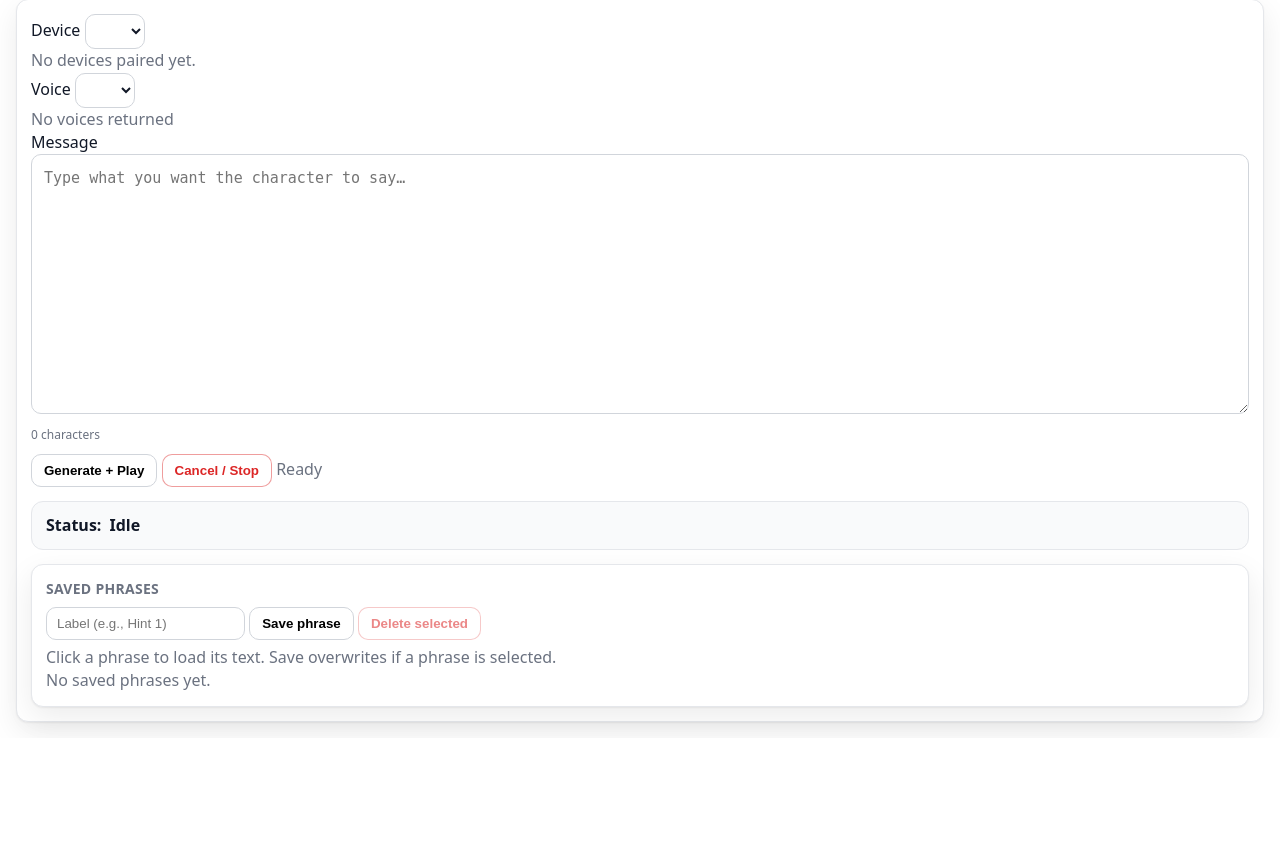
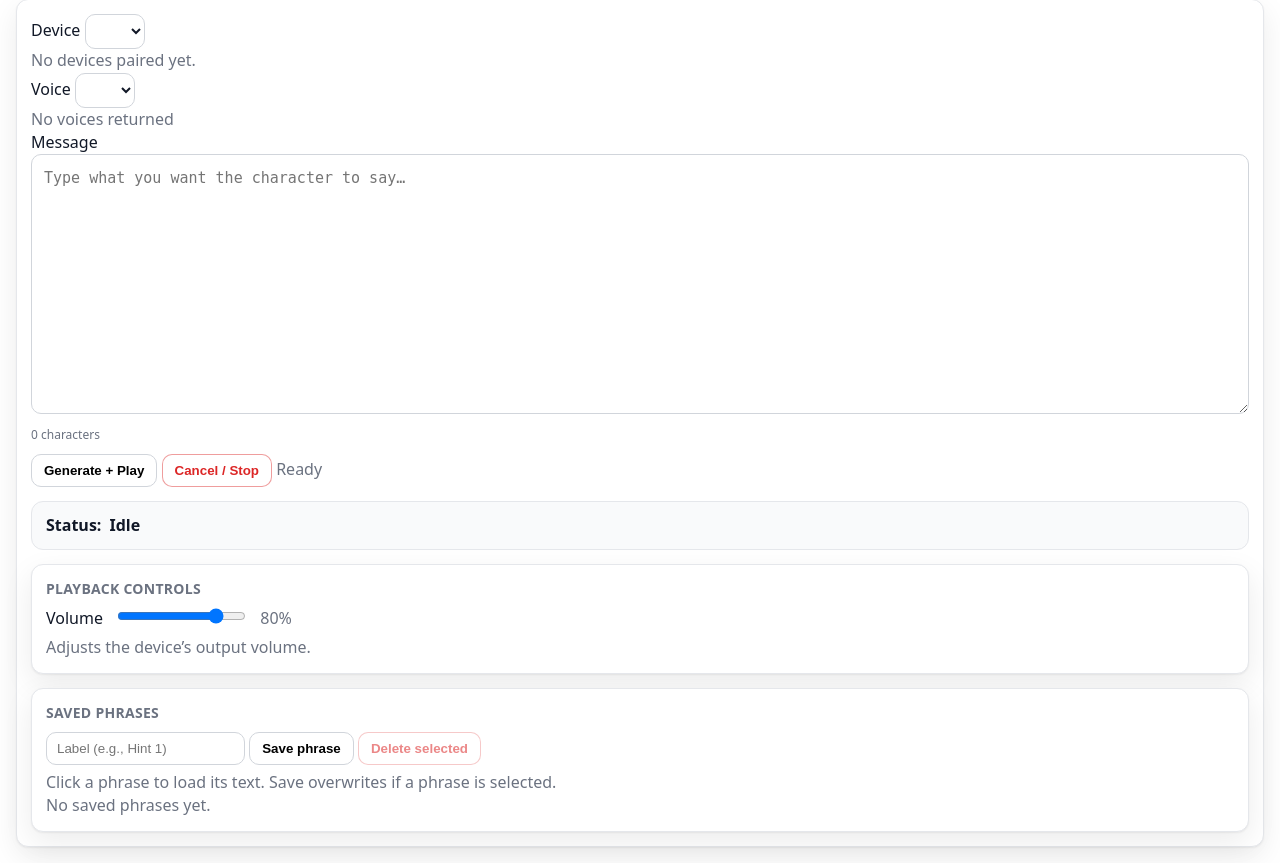
Before and after one commit to callen6123/hint-platform, a Flask app: template hub/templates/speak.html in a window 1280 px wide. Shown: the part 66-929 px from the top of the page. Before the commit the page ends 798 px from the top, so only its background shows below. Run offline with Flask 3, Linux system fonts and the light colour scheme; the template is opened without the code that fills it, so the values that code supplies are empty; parts of the project's set-up code (start-up, migrations or seed data) failed here and were passed over; some libraries are stand-ins or nearby versions.

Commit message:
Volume addition

```diff
--- a/hub/hub_pair.py
+++ b/hub/hub_pair.py
@@ -1901,6 +1901,7 @@ def ui_voices():
 
 # --- UI device config and phrases endpoints ---
 
+
 @app.post("/ui/device/config")
 def ui_device_config_set():
     ar = require_ui_auth()
@@ -1943,6 +1944,117 @@ def ui_device_config_set():
     write_ui_config(cfg)
 
     return jsonify({"ok": True, "device_id": device_id, "config": rec})
+
+
+# --- UI device volume endpoints ---
+
+@app.get("/ui/device/volume")
+def ui_device_volume_get():
+    ar = require_ui_auth()
+    if ar is not None:
+        return ar
+
+    device_id = sanitize_topic_id(str(request.args.get("device_id") or ""))
+    if not device_id:
+        return jsonify({"ok": False, "error": "device_id_required"}), 400
+
+    reg = read_registry()
+    if not isinstance(reg, dict):
+        reg = {}
+    rec = reg.get(device_id)
+    if not isinstance(rec, dict):
+        return jsonify({"ok": False, "error": "unknown_device"}), 404
+
+    # Default to 80% if not set yet
+    try:
+        pct = int(rec.get("volume_percent")) if rec.get("volume_percent") is not None else 80
+    except Exception:
+        pct = 80
+    pct = max(0, min(100, pct))
+
+    return jsonify({"ok": True, "device_id": device_id, "volume_percent": pct})
+
+
+@app.post("/ui/device/volume")
+def ui_device_volume_set():
+    ar = require_ui_auth()
+    if ar is not None:
+        return ar
+
+    body = request.get_json(silent=True) or {}
+    device_id = sanitize_topic_id(str(body.get("device_id") or ""))
+    if not device_id:
+        return jsonify({"ok": False, "error": "device_id_required"}), 400
+
+    # Parse and validate volume
+    if "volume_percent" not in body:
+        return jsonify({"ok": False, "error": "volume_percent_required"}), 400
+    try:
+        pct = int(body.get("volume_percent"))
+    except Exception:
+        return jsonify({"ok": False, "error": "volume_percent_invalid"}), 400
+    pct = max(0, min(100, pct))
+
+    reg = read_registry()
+    if not isinstance(reg, dict):
+        reg = {}
+    rec = reg.get(device_id)
+    if not isinstance(rec, dict):
+        return jsonify({"ok": False, "error": "unknown_device"}), 404
+
+    site_id = sanitize_topic_id(str(rec.get("site_id") or "demo"))
+
+    # Optional command metadata
+    command_id = sanitize_topic_id(body.get("command_id") or f"vol-{device_id}-{int(time.time())}")
+    ttl_sec = body.get("ttl_sec")
+    priority = body.get("priority")
+
+    payload = make_command_payload(
+        command_id=command_id,
+        cmd="set_volume",
+        params={"volume_percent": pct},
+        ttl_sec=ttl_sec if ttl_sec is not None else 300,
+        priority=priority if priority is not None else 8,
+    )
+
+    # Persist desired volume on the hub (so UI can reflect it immediately)
+    try:
+        rec["volume_percent"] = pct
+        rec["last_volume_set"] = {
+            "command_id": command_id,
+            "issued_at": int(time.time()),
+            "volume_percent": pct,
+            "state": "sent",
+        }
+        reg[device_id] = rec
+        write_registry(reg)
+    except Exception:
+        # Best-effort; even if this fails, still attempt to publish.
+        pass
+
+    # Optional audit marker (publish_command also logs cmd_issued/cmd_published)
+    try:
+        _append_hub_cmd_log({
+            "event": "volume_set_requested",
+            "site_id": str(site_id),
+            "device_id": str(device_id),
+            "command_id": str(command_id),
+            "volume_percent": int(pct),
+        })
+    except Exception:
+        pass
+
+    try:
+        publish_command(site_id, device_id, payload)
+        try:
+            _mark_sent_in_registry(reg, device_id, command_id, "set_volume")
+            write_registry(reg)
+        except Exception:
+            pass
+    except Exception as e:
+        return jsonify({"ok": False, "error": f"mqtt_publish_failed:{e}"}), 500
+
+    return jsonify({"ok": True, "device_id": device_id, "volume_percent": pct, "command_id": command_id})
 
 
 @app.get("/ui/phrases")
--- a/hub/static/js/speak.js
+++ b/hub/static/js/speak.js
@@ -133,8 +133,55 @@
     if (!el) return;
     el.textContent = s || '';
   }
+
+  function setVolumeStatus(s){
+    const el = $("volumeStatus");
+    if (!el) return;
+    el.textContent = s || '';
+  }
+
+  function setVolumeValueUI(v){
+    const out = $("volumeValue");
+    const slider = $("volumeSlider");
+    if (slider && (v === undefined || v === null || Number.isNaN(Number(v)))) {
+      v = Number(slider.value || 0);
+    }
+    const pct = Math.max(0, Math.min(100, Number(v) || 0));
+    if (out) out.textContent = `${pct}%`;
+    if (slider) slider.value = String(pct);
+  }
+
+  async function loadDeviceVolume(device_id){
+    if (!device_id) return;
+    try {
+      const data = await api(`/ui/device/volume?device_id=${encodeURIComponent(device_id)}`, 'GET');
+      if (data && data.volume_percent !== undefined && data.volume_percent !== null) {
+        setVolumeValueUI(Number(data.volume_percent));
+      }
+      setVolumeStatus('');
+    } catch(e){
+      // Non-fatal: leave slider as-is
+      setVolumeStatus('');
+    }
+  }
+
+  async function saveDeviceVolume(device_id, volume_percent){
+    if (!device_id) return;
+    const pct = Math.max(0, Math.min(100, Number(volume_percent) || 0));
+    try {
+      setVolumeStatus('Saving…');
+      await api('/ui/device/volume', 'POST', { device_id, volume_percent: pct });
+      setVolumeStatus('Saved.');
+    } catch(e){
+      setVolumeStatus('Save failed.');
+      log(`Volume save failed: ${e.message}`);
+    }
+  }
+
   function setPhraseStatus(s){
-    $("phraseStatus").textContent = s || '';
+    const el = $("phraseStatus");
+    if (!el) return;
+    el.textContent = s || '';
   }
   function setSelectedPhrase(pid){
     selectedPhraseId = pid || '';
@@ -246,6 +293,10 @@
     if (prefs.device_id) {
       $("device").value = prefs.device_id;
     }
+
+    // Load volume for currently selected device (non-fatal)
+    try { await loadDeviceVolume($("device")?.value || ''); } catch(e) {}
+
     if (prefs.voice_id) {
       $("voice").value = prefs.voice_id;
     }
@@ -272,6 +323,7 @@
   $("device").addEventListener('change', () => {
     savePrefs();
     applyDeviceDefaultVoice();
+    loadDeviceVolume($("device")?.value || '');
   });
   $("voice").addEventListener('change', savePrefs);
 
@@ -284,6 +336,21 @@
       log(`Refresh failed: ${e.message}`);
     }
   });
+
+
+  const volumeSlider = $("volumeSlider");
+  if (volumeSlider) {
+    // live UI update while dragging
+    volumeSlider.addEventListener('input', () => setVolumeValueUI());
+    // commit on release
+    volumeSlider.addEventListener('change', () => {
+      const did = $("device")?.value || '';
+      setVolumeValueUI();
+      saveDeviceVolume(did, volumeSlider.value);
+    });
+    // initialize UI readout
+    setVolumeValueUI(Number(volumeSlider.value || 0));
+  }
 
 
   $("speakBtn").addEventListener('click', async () => {
--- a/hub/templates/speak.html
+++ b/hub/templates/speak.html
@@ -60,7 +60,22 @@
         <span class="label">Status:</span>
         <span id="speakStatus" class="status">Idle</span>
       </div>
-      <!-- <div class="progress-line muted" id="speakMeta"></div> -->
+      <div class="progress-line muted" id="speakMeta"></div>
+    </div>
+
+    <div class="panel" style="margin-top:14px;">
+      <h3 style="margin:0 0 8px 0; font-size:14px;">Playback Controls</h3>
+
+      <div class="row" style="align-items:center;">
+        <label for="volumeSlider" style="min-width:140px; margin:0;">Volume</label>
+        <input id="volumeSlider" type="range" min="0" max="100" step="1" value="80" style="flex:1; margin:0 10px;" />
+        <span class="muted small" id="volumeValue" style="min-width:44px; text-align:right;">80%</span>
+        <span class="muted small" id="volumeStatus" style="margin-left:10px;"></span>
+      </div>
+
+      <div class="muted small" style="margin-top:6px;">
+        Adjusts the device’s output volume.
+      </div>
     </div>
 
     <div class="panel" style="margin-top:14px;">
```
Also changed, not shown: device/agent/main.py (+81 -0 lines).
